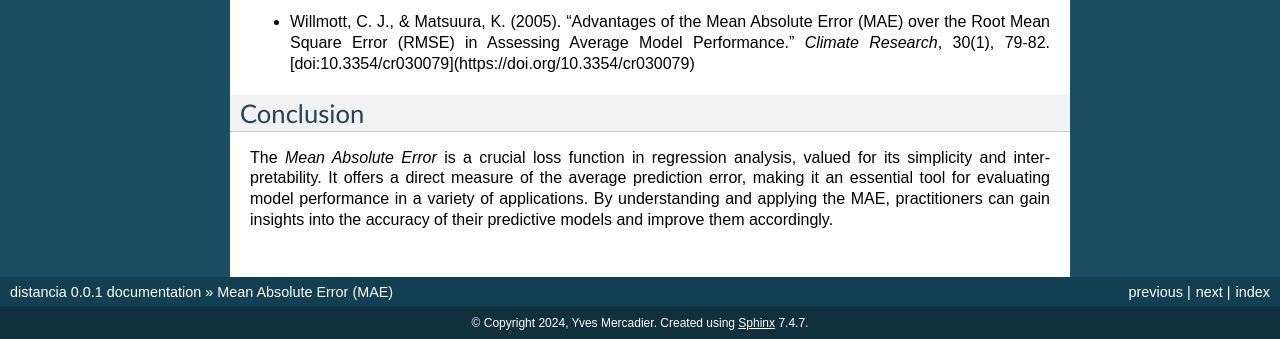
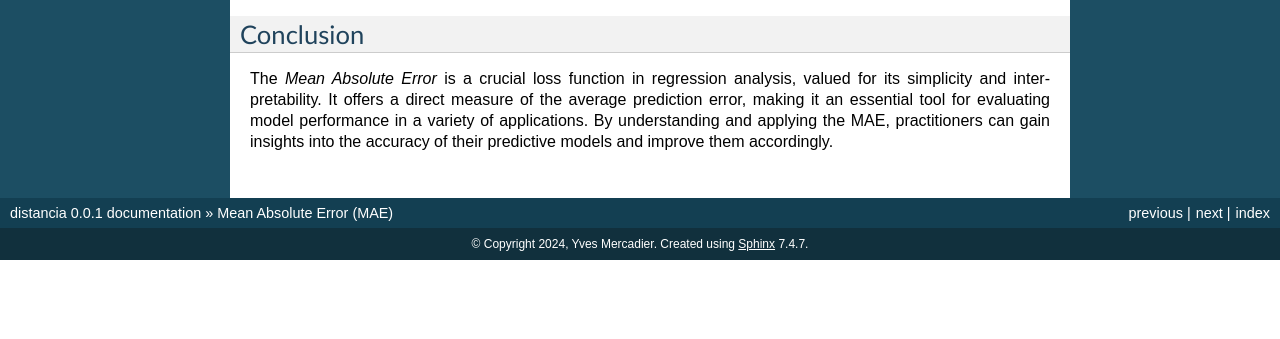
Before and after one commit to ym001/distancia, a Sphinx documentation site: the page built from docs/MeanAbsoluteError.rst, in a window 1280 px wide and 900 px high, scrolled down 921 px, cut to the strip 561-900 px from the top of the window. Built offline with Sphinx 7.4.7, drawn with Linux system fonts in a browser that asks for light colours; pages that are not in the unit, such as notebooks, are missing from menus; after the commit the page ends 1742 px from its top, so only the background shows below that.

Commit message:
Update MeanAbsoluteError.rst

```diff
--- a/docs/MeanAbsoluteError.rst
+++ b/docs/MeanAbsoluteError.rst
@@ -68,8 +68,6 @@ For a comprehensive understanding of error metrics and their applications, the f
 
     meanabsoluteerror
 
-- Willmott, C. J., & Matsuura, K. (2005). "Advantages of the Mean Absolute Error (MAE) over the Root Mean Square Error (RMSE) in Assessing Average Model Performance." *Climate Research*, 30(1), 79-82. [doi:10.3354/cr030079](https://doi.org/10.3354/cr030079)
-
 Conclusion
 ==========
 
```
